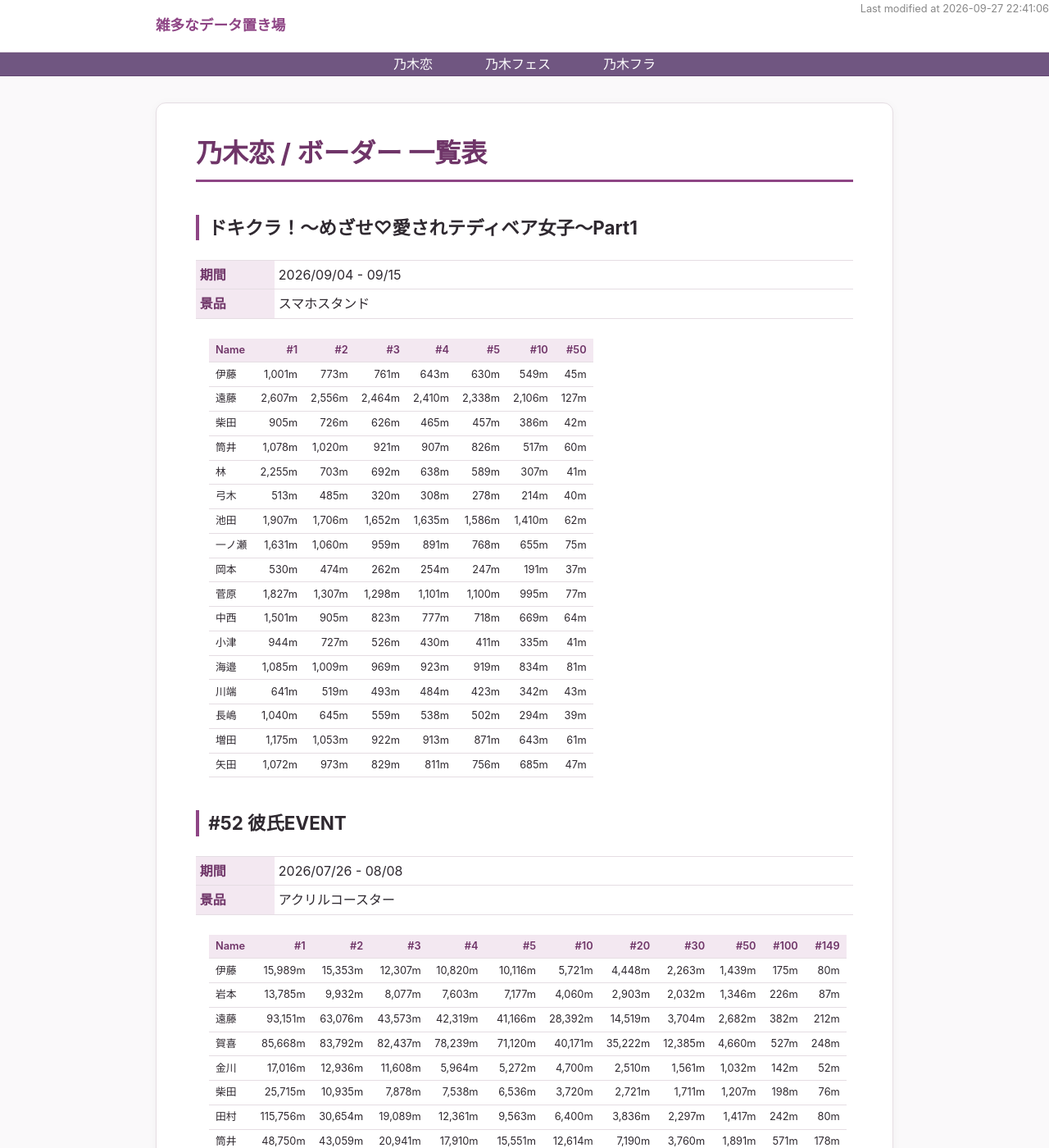
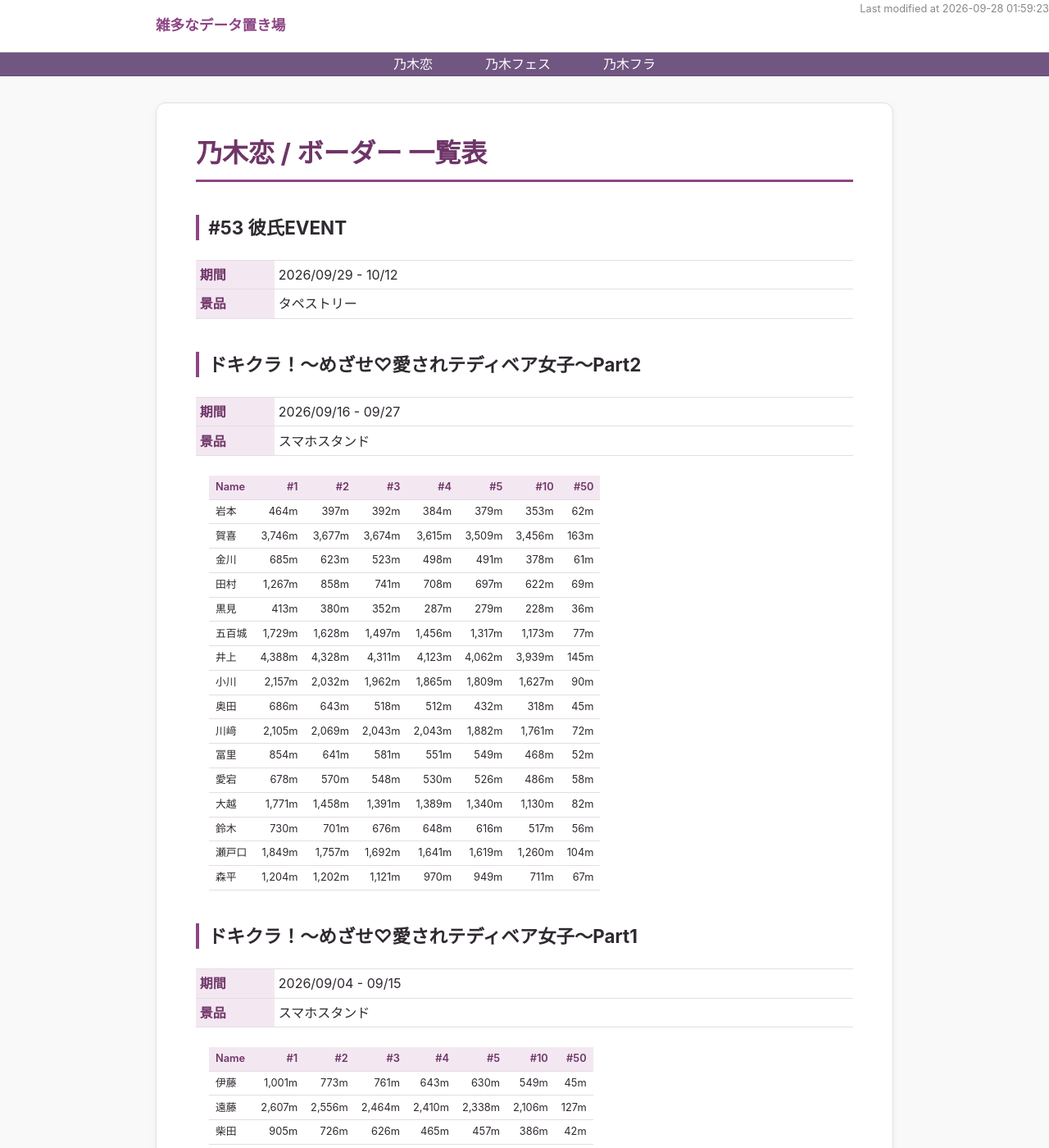
Before and after one commit to snnskk26/misc_data, a Jekyll site: the page built from nogikoi_border_table.md, in a window 1280 px wide and 1400 px high. Shown: the whole window at 82% size. Built offline with Jekyll 4.4.1, drawn with Linux system fonts in a browser that asks for light colours.

Commit message:
Update the nogikoi latest event

```diff
--- a/nogikoi_border_table.md
+++ b/nogikoi_border_table.md
@@ -4,9 +4,42 @@ title: 乃木恋 / ボーダー 一覧表
 permalink: /nogikoi_border_table/
 ---
 
-<time class="post-modified" datetime="2026-09-27 22:41:06">
-Last modified at 2026-09-27 22:41:06
+<time class="post-modified" datetime="2026-09-28 01:59:23">
+Last modified at 2026-09-28 01:59:23
 </time>
+
+## #53 彼氏EVENT
+
+<dl>
+  <dt>期間</dt><dd>2026/09/29 - 10/12</dd>
+  <dt>景品</dt><dd>タペストリー</dd>
+</dl>
+
+## ドキクラ！～めざせ♡愛されテディベア女子～Part2
+
+<dl>
+  <dt>期間</dt><dd>2026/09/16 - 09/27</dd>
+  <dt>景品</dt><dd>スマホスタンド</dd>
+</dl>
+
+| Name   |     #1 |     #2 |     #3 |     #4 |     #5 |    #10 |   #50 |
+|:-------|-------:|-------:|-------:|-------:|-------:|-------:|------:|
+| 岩本     |   464m |   397m |   392m |   384m |   379m |   353m |   62m |
+| 賀喜     | 3,746m | 3,677m | 3,674m | 3,615m | 3,509m | 3,456m |  163m |
+| 金川     |   685m |   623m |   523m |   498m |   491m |   378m |   61m |
+| 田村     | 1,267m |   858m |   741m |   708m |   697m |   622m |   69m |
+| 黒見     |   413m |   380m |   352m |   287m |   279m |   228m |   36m |
+| 五百城    | 1,729m | 1,628m | 1,497m | 1,456m | 1,317m | 1,173m |   77m |
+| 井上     | 4,388m | 4,328m | 4,311m | 4,123m | 4,062m | 3,939m |  145m |
+| 小川     | 2,157m | 2,032m | 1,962m | 1,865m | 1,809m | 1,627m |   90m |
+| 奥田     |   686m |   643m |   518m |   512m |   432m |   318m |   45m |
+| 川﨑     | 2,105m | 2,069m | 2,043m | 2,043m | 1,882m | 1,761m |   72m |
+| 冨里     |   854m |   641m |   581m |   551m |   549m |   468m |   52m |
+| 愛宕     |   678m |   570m |   548m |   530m |   526m |   486m |   58m |
+| 大越     | 1,771m | 1,458m | 1,391m | 1,389m | 1,340m | 1,130m |   82m |
+| 鈴木     |   730m |   701m |   676m |   648m |   616m |   517m |   56m |
+| 瀬戸口    | 1,849m | 1,757m | 1,692m | 1,641m | 1,619m | 1,260m |  104m |
+| 森平     | 1,204m | 1,202m | 1,121m |   970m |   949m |   711m |   67m |
 
 ## ドキクラ！～めざせ♡愛されテディベア女子～Part1
 
```
Also changed, not shown: nogikoi_border_mean.html (+3 -3 lines).
